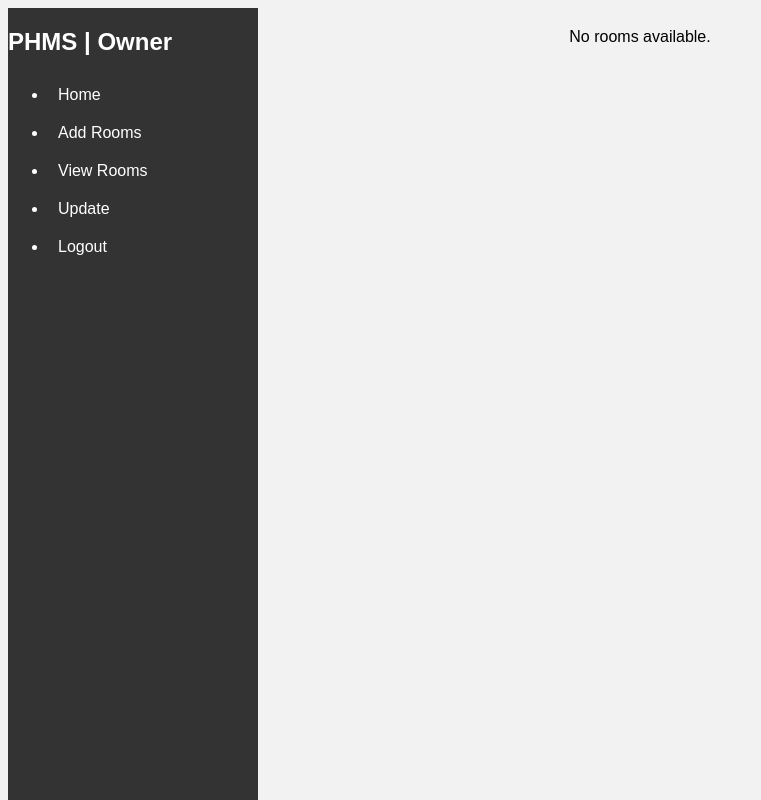
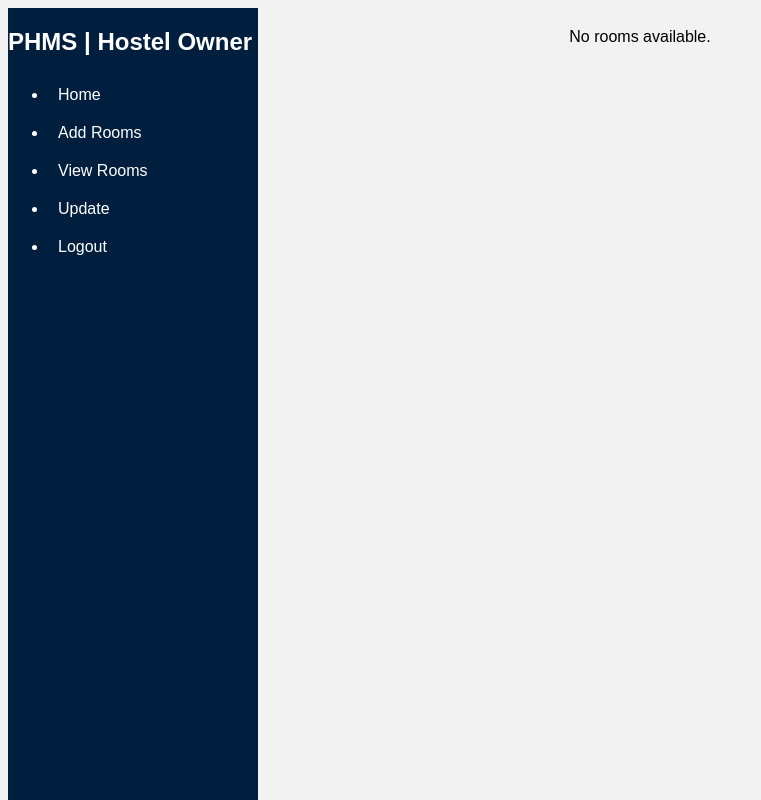
Before and after one commit to annmaryajith/MCA-Main-Project-PHMS, a PHP site: page /viewhostelroom.php in a window 1280 px wide. Shown: the whole page, without its empty margins (0-761 px from the left). Run offline with PHP 8.4, Linux system fonts and the light colour scheme; a stand-in replaces the project's code that opens the database connection.

Commit message:
Add files via upload

```diff
--- a/viewhostelroom.php
+++ b/viewhostelroom.php
@@ -18,7 +18,7 @@
     height: 100%;
     overflow-y: auto;
     position: fixed;
-    background-color: #333;
+    background-color: #001f3f; /* Dark blue background color */
     color: #fff;
 }
 
@@ -30,7 +30,7 @@
 }
 
 .sidebar a:hover {
-    background-color: #555;
+    background-color: #003366; /* Slightly lighter shade of blue on hover */
 }
 
 .main-content {
@@ -76,7 +76,7 @@ th {
     <body>
     <div class="container">
         <div class="sidebar">
-            <h2>   PHMS | Owner</h2>
+            <h2>   PHMS | Hostel Owner</h2>
             <ul>
                 <li><a href="hostelowner_dashboard.php">Home</a></li>
                 <li><a href="addhostelroom.php">Add Rooms</a></li>
@@ -150,14 +150,15 @@ if ($room_result->num_rows > 0) {
 }
 ?>
     <script>
-    function changeStatus(roomNumber, newStatus) {
+     function changeStatus(roomNumber, currentStatus) {
+        var newStatus = currentStatus === 1 ? 0 : 1; // Toggle status
         if (confirm(`Are you sure you want to ${newStatus === 1 ? 'activate' : 'deactivate'} this room?`)) {
-            fetch('change_hostelroomstatus.php', {
+            fetch('change_status.php', {
                 method: 'POST',
                 headers: {
                     'Content-Type': 'application/json',
                 },
-                body: JSON.stringify({ roomNumber, newStatus }),
+                body: JSON.stringify({ roomNumber: roomNumber, newStatus: newStatus }),
             })
             .then(response => response.json())
             .then(data => {
@@ -175,4 +176,4 @@ if ($room_result->num_rows > 0) {
 </script>
 
 </body>
-</html>
+</html
```
